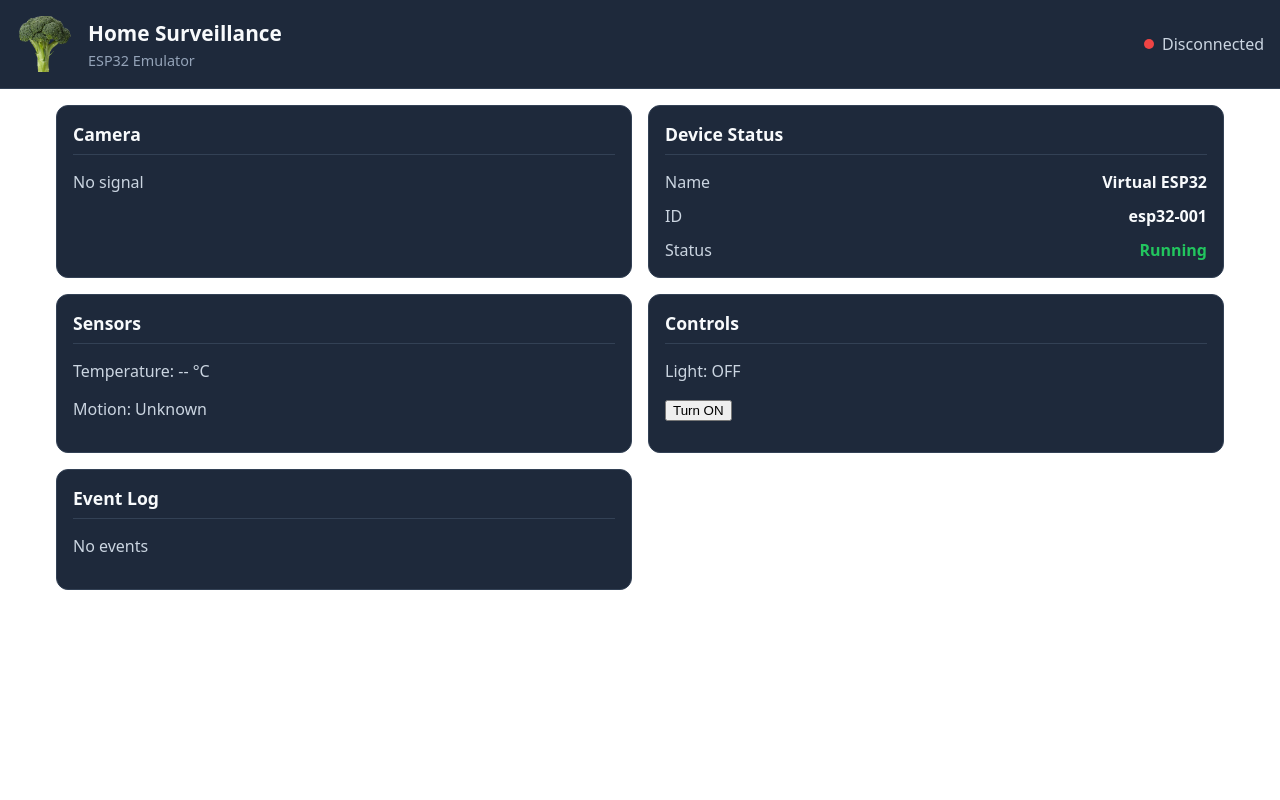
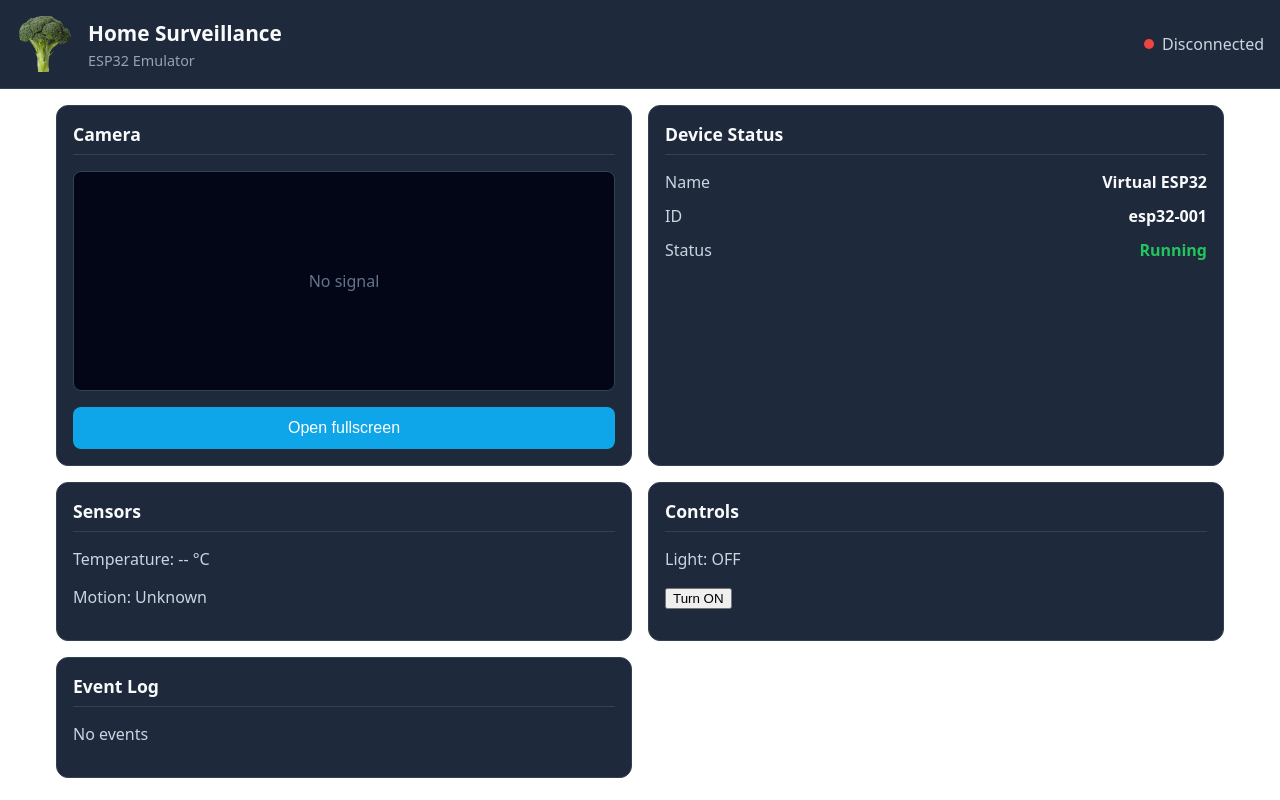
Before and after one commit to Jari1980/esp32-emulator, a React (Vite) app in the folder frontend/emulator-ui/: page / in a window 1280 px wide. Built offline with nearby package versions, Linux system fonts and the light colour scheme.

Commit message:
camera card

```diff
--- /dev/null
+++ b/frontend/emulator-ui/src/components/CameraCard/CameraCard.css
@@ -0,0 +1,40 @@
+.camera {
+  display: flex;
+  flex-direction: column;
+  gap: 1rem;
+}
+
+.camera__preview {
+  display: flex;
+  align-items: center;
+  justify-content: center;
+
+  height: 220px;
+
+  background: #020617;
+  border-radius: 8px;
+
+  color: #64748b;
+
+  border: 1px solid #334155;
+}
+
+.camera__button {
+  width: 100%;
+
+  padding: 0.75rem;
+
+  border: none;
+  border-radius: 8px;
+
+  background: #0ea5e9;
+  color: white;
+
+  cursor: pointer;
+
+  font-size: 1rem;
+}
+
+.camera__button:hover {
+  background: #0284c7;
+}
--- /dev/null
+++ b/frontend/emulator-ui/src/components/CameraCard/CameraCard.tsx
@@ -0,0 +1,22 @@
+import Card from "../Card/Card";
+import "./CameraCard.css";
+
+function CameraCard() {
+  return (
+    <Card title="Camera">
+      <div className="camera">
+
+        <div className="camera__preview">
+          <span>No signal</span>
+        </div>
+
+        <button className="camera__button">
+          Open fullscreen
+        </button>
+
+      </div>
+    </Card>
+  );
+}
+
+export default CameraCard;
--- a/frontend/emulator-ui/src/components/Dashboard/Dashboard.tsx
+++ b/frontend/emulator-ui/src/components/Dashboard/Dashboard.tsx
@@ -1,14 +1,13 @@
 import Card from "../Card/Card";
 import "./Dashboard.css";
 import DeviceStatusCard from "../DeviceStatusCard/DeviceStatusCard";
+import CameraCard from "../CameraCard/CameraCard";
 
 function Dashboard() {
   return (
     <div className="dashboard">
 
-      <Card title="Camera">
-        <p>No signal</p>
-      </Card>
+      <CameraCard />
 
       <DeviceStatusCard />
 
```
